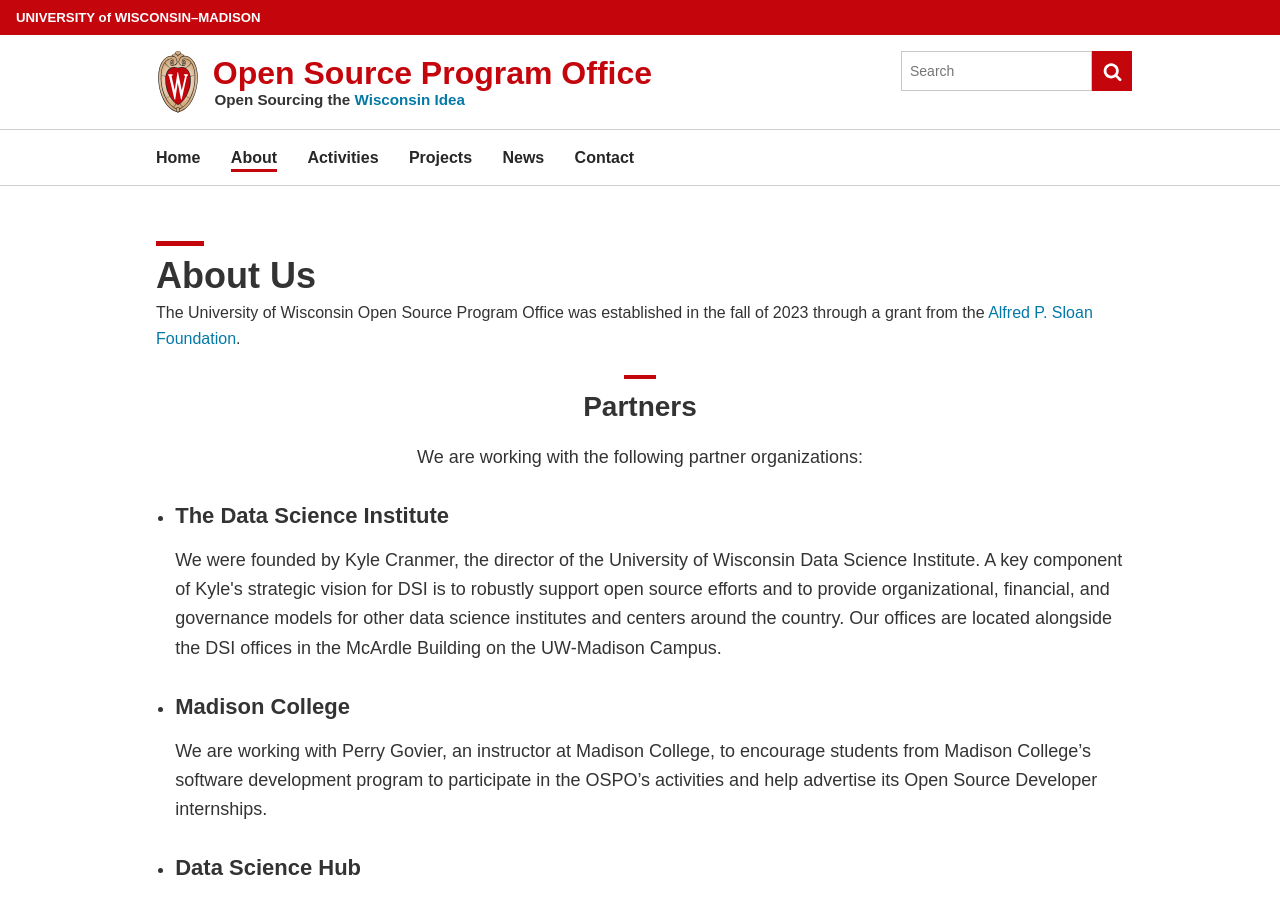
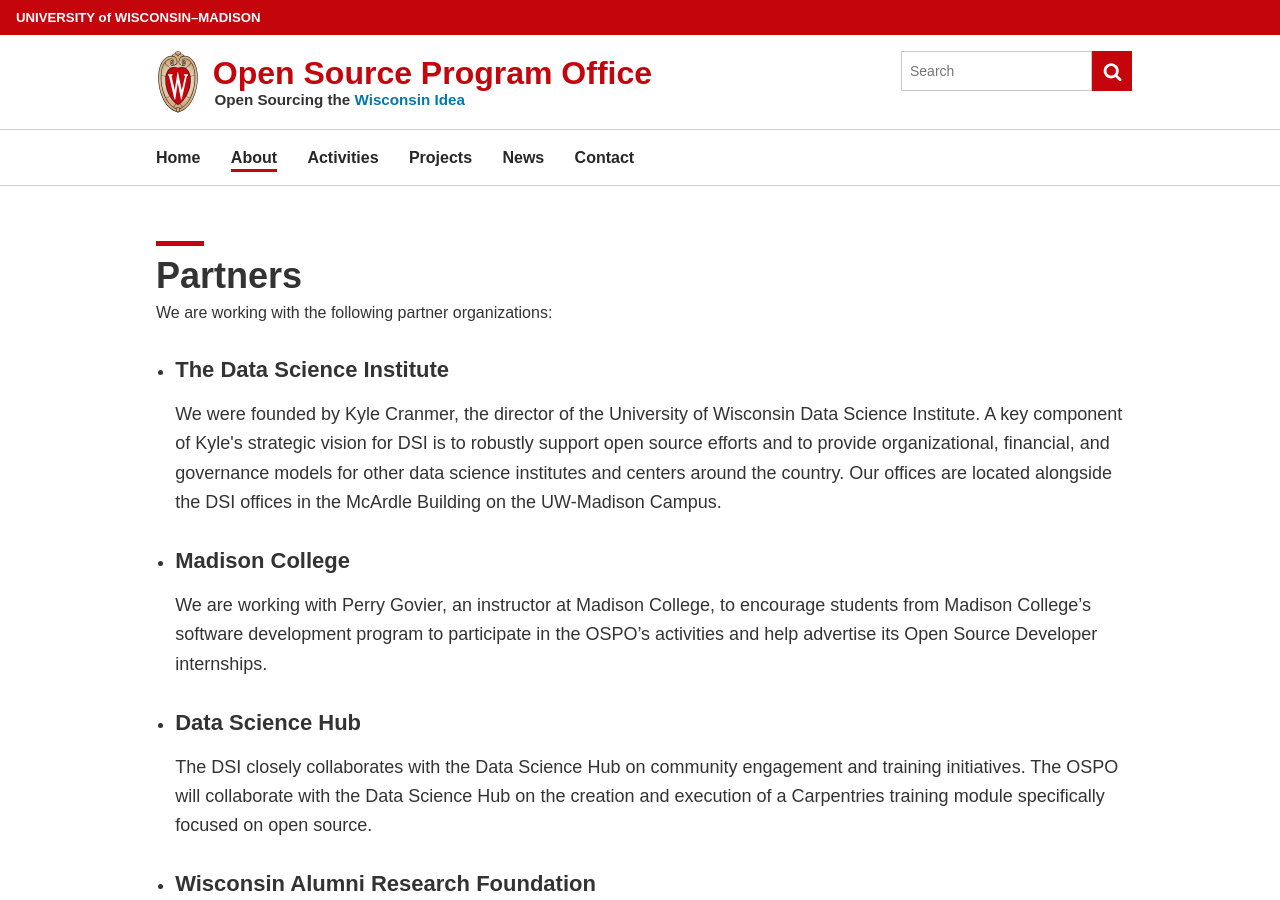
Before and after one commit to UW-Madison-DSI/ospo.wisc.edu-version-1.0, a Jekyll site: the page built from about.html, in a window 1280 px wide and 900 px high. Built offline with Jekyll 4.4.1, drawn with Linux system fonts in a browser that asks for light colours; some web fonts are replaced.

Commit message:
Update about.html
Changed title to "Partners" to fit the content of the page

```diff
--- a/about.html
+++ b/about.html
@@ -1,5 +1,5 @@
 ---
-title: About Us
+title: Partners
 layout: default
 ---
 <!DOCTYPE html>
@@ -7,16 +7,13 @@
 <head>
 	<meta charset="UTF-8">
 	<meta name="viewport" content="width=device-width, initial-scale=1.0">
-	<title>About Us</title>
+	<title>Partners</title>
 </head>
 <body>
 
 
-<h1 class="uw-mini-bar">About Us</h1>
-The University of Wisconsin Open Source Program Office was established in the fall of 2023 through a grant from the <a href="http://www.sloan.org" target="_blank">Alfred P. Sloan Foundation</a>.
-
-<h2 class="uw-mini-bar-center text-center">Partners</h2>
-<p class="text-center">We are working with the following partner organizations: </p>
+<h1 class="uw-mini-bar">Partners</h1>
+We are working with the following partner organizations:
 
 <ul>
 	<li>
```
